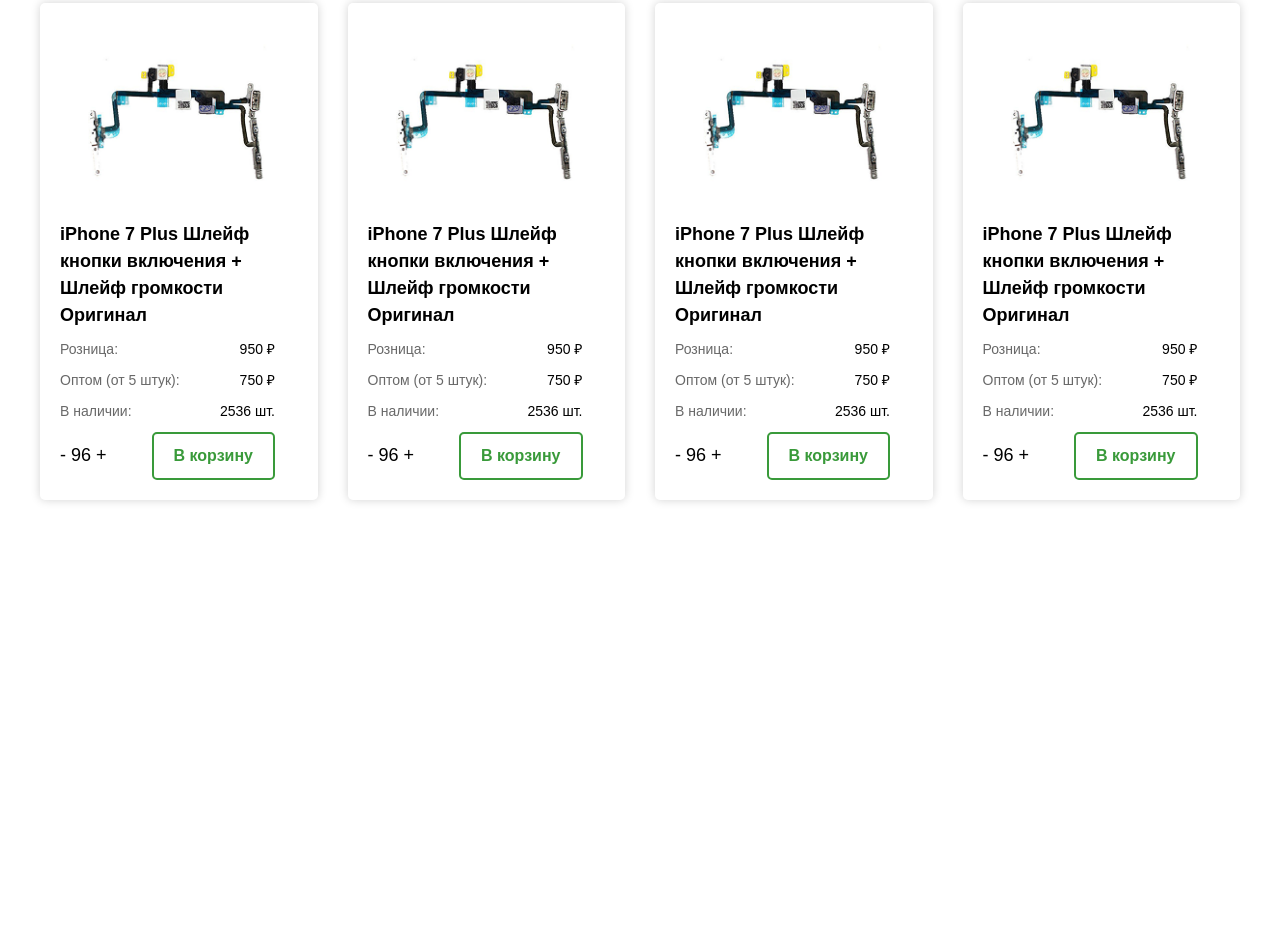
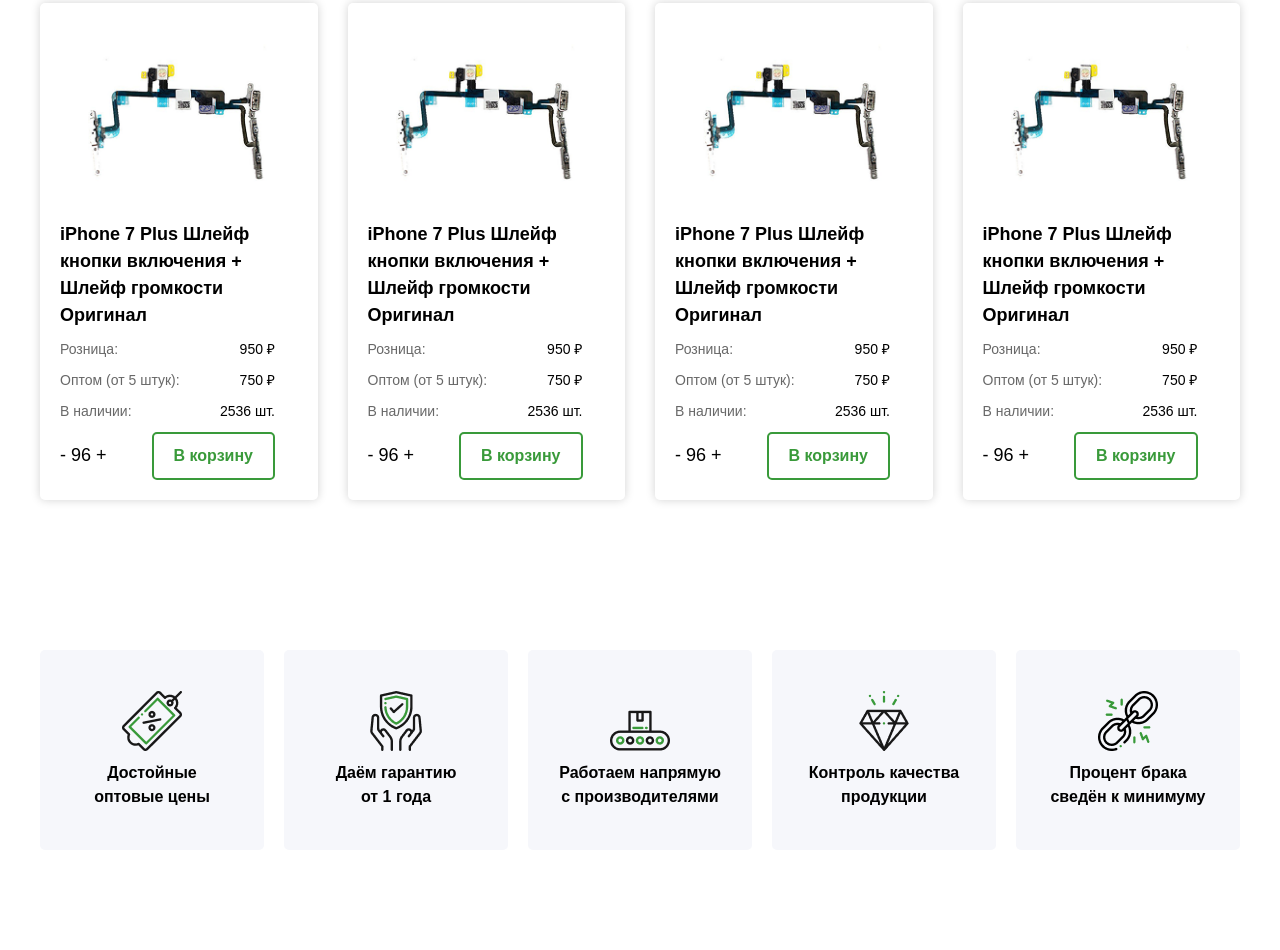
Before and after one commit to Faridun-07/Group-project-4, a website: page index.html in a window 1280 px wide. Shown: the part 1572-2522 px from the top of the page. Before the commit the page ends 2122 px from the top, so only its background shows below. Drawn offline with nearby package versions, Linux system fonts and the light colour scheme; files that its build step writes are made by us from their sources.

Commit message:
Add section 4

```diff
--- a/index.html
+++ b/index.html
@@ -215,6 +215,36 @@
         </article>
        </div>
     </section>
+    <section class="max-w-300 m-auto flex flex-col items-center gap-[20px] lg:flex-row lg:justify-between p-[50px_15px] lg:p-[100px_0]">
+        <article class="flex flex-col gap-[10px] h-[200px] items-center justify-center bg-[#F6F7FB] rounded-[5px] w-[300px]">
+            <img src="./src/Faridunimg/discountF.png" alt="">
+            <h1 class="text-center font-semibold">Достойные <br> оптовые цены</h1>
+        </article>
+
+            <article class="flex flex-col gap-[10px] h-[200px] items-center justify-center bg-[#F6F7FB] rounded-[5px] w-[300px]">
+            <img src="./src/Faridunimg/safeF.png" alt="">
+            <h1 class=" text-center font-semibold">Даём гарантию <br>
+от 1 года</h1>
+        </article>
+
+         <article class="flex flex-col gap-[10px] h-[200px]  items-center justify-center bg-[#F6F7FB] rounded-[5px] w-[300px]">
+            <img src="./src/Faridunimg/factoryF.png" alt="">
+            <h1 class="text-center font-semibold">Работаем напрямую <br>
+с производителями</h1>
+        </article>
+
+         <article class="flex flex-col gap-[10px] h-[200px]  items-center justify-center bg-[#F6F7FB] rounded-[5px] w-[300px]">
+            <img src="./src/Faridunimg/qualityF.png" alt="">
+            <h1 class="text-center font-semibold">Контроль качества <br>
+продукции</h1>
+        </article>
+
+         <article class="flex flex-col gap-[10px] h-[200px] items-center justify-center bg-[#F6F7FB] rounded-[5px] w-[300px]">
+            <img src="./src/Faridunimg/brokenF.png" alt="">
+            <h1 class="text-center font-semibold">Процент брака <br>
+сведён к минимуму</h1>
+        </article>
+    </section>
    </main>
    <footer></footer>
 </body>
```
Also changed, not shown: src/Faridunimg/brokenF.png (added), src/Faridunimg/discountF.png (added), src/Faridunimg/factoryF.png (added), src/Faridunimg/qualityF.png (added), src/Faridunimg/safeF.png (added).
